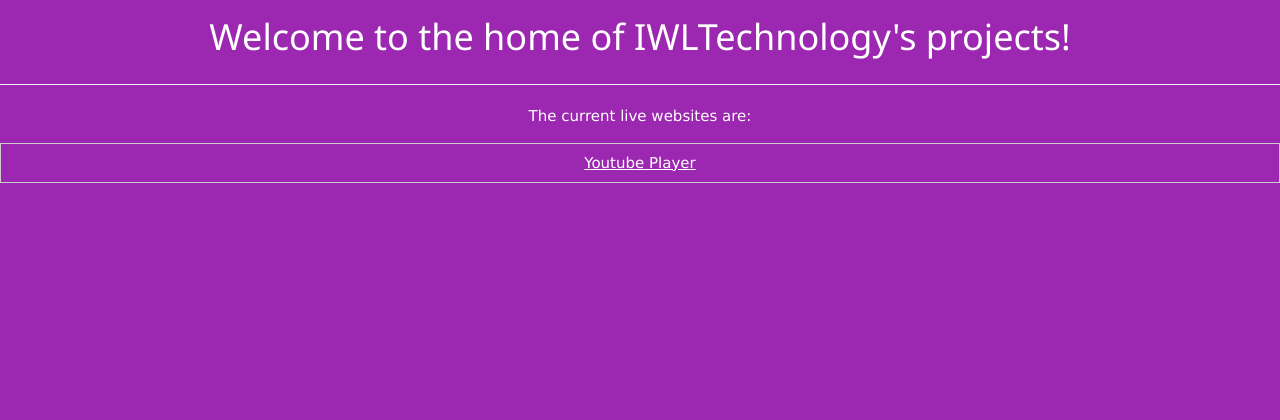
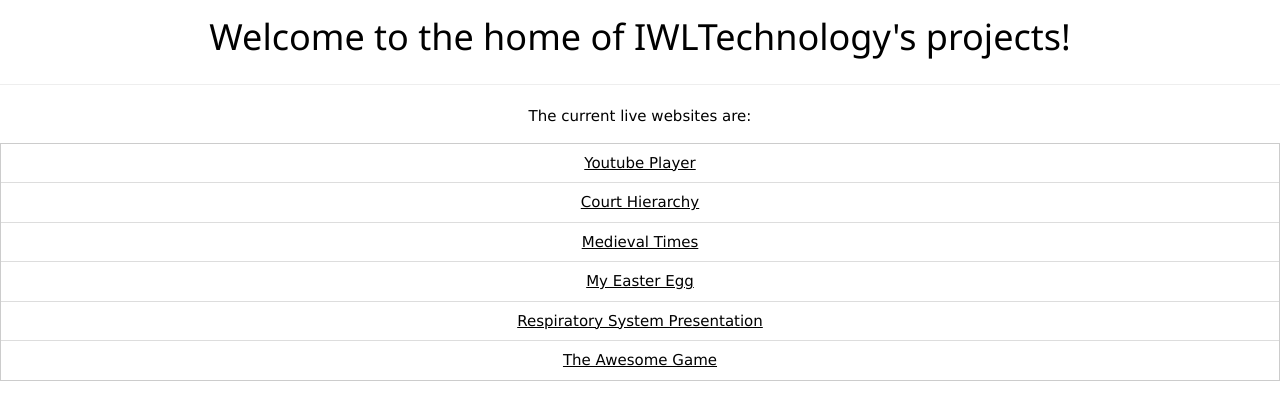
Before and after one commit to IWLTechnology/IWLTechnology.github.io, a plain HTML site: page index.html in a window 1280 px wide. Drawn offline with nearby package versions, Linux system fonts and the light colour scheme.

Commit message:
Update index

```diff
--- a/index.html
+++ b/index.html
@@ -7,12 +7,17 @@
 
     </style>
   </head>
-  <body class="w3-purple w3-center">
+  <body class="w3-white w3-center">
     <h1>Welcome to the home of IWLTechnology's projects!</h1>
     <hr>
     <p>The current live websites are:</p>
     <ul class="w3-ul w3-border">
       <li><a href="./ytplayer">Youtube Player</a></li>
+      <li><a href="./courthierarchy">Court Hierarchy</a></li>
+      <li><a href="./medievaltimes">Medieval Times</a></li>
+      <li><a href="./myeasteregg">My Easter Egg</a></li>
+      <li><a href="./respiratorysystempresentation">Respiratory System Presentation</a></li>
+      <li><a href="./theawesomegame">The Awesome Game</a></li>
     </ul>
   </body>
 </html>
```
